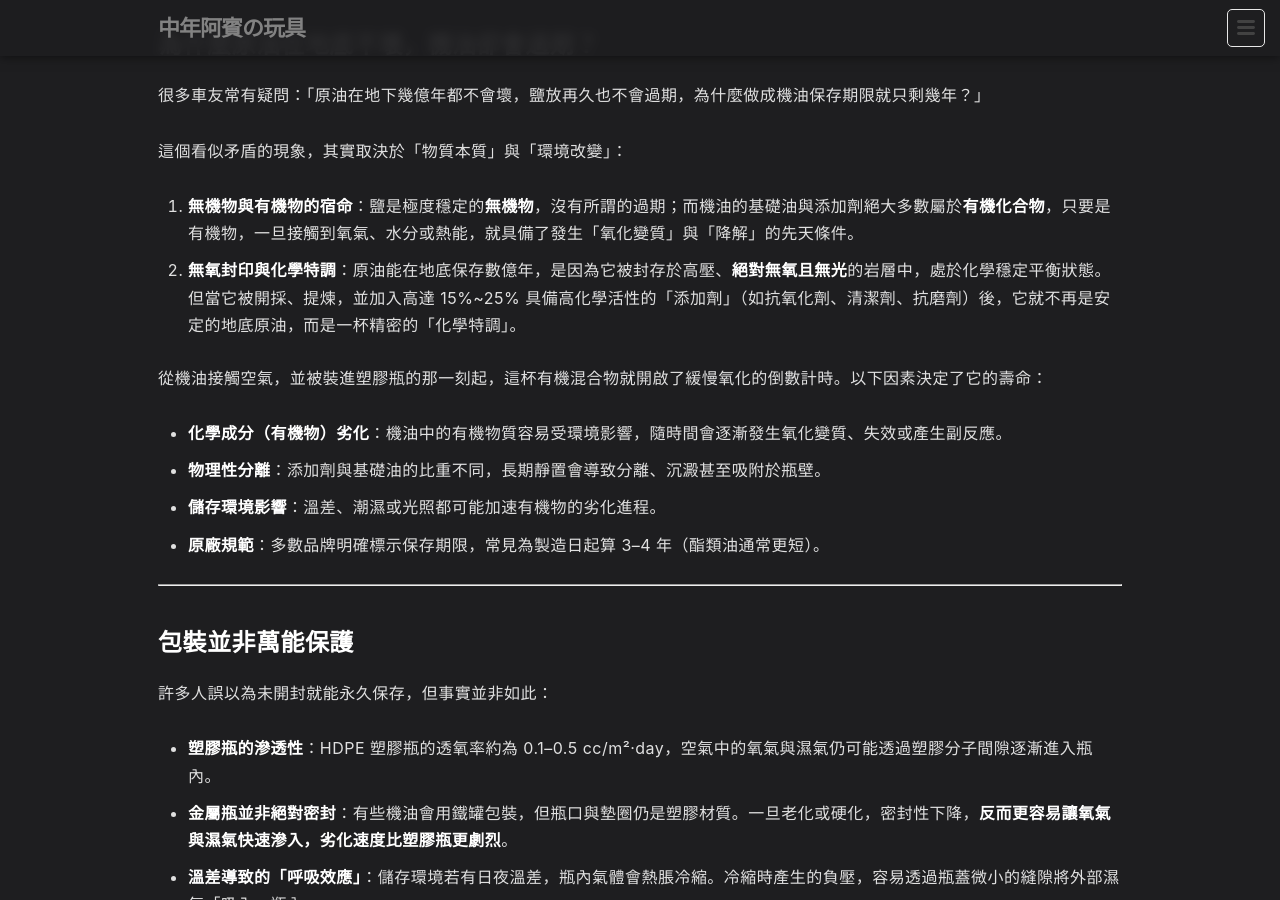
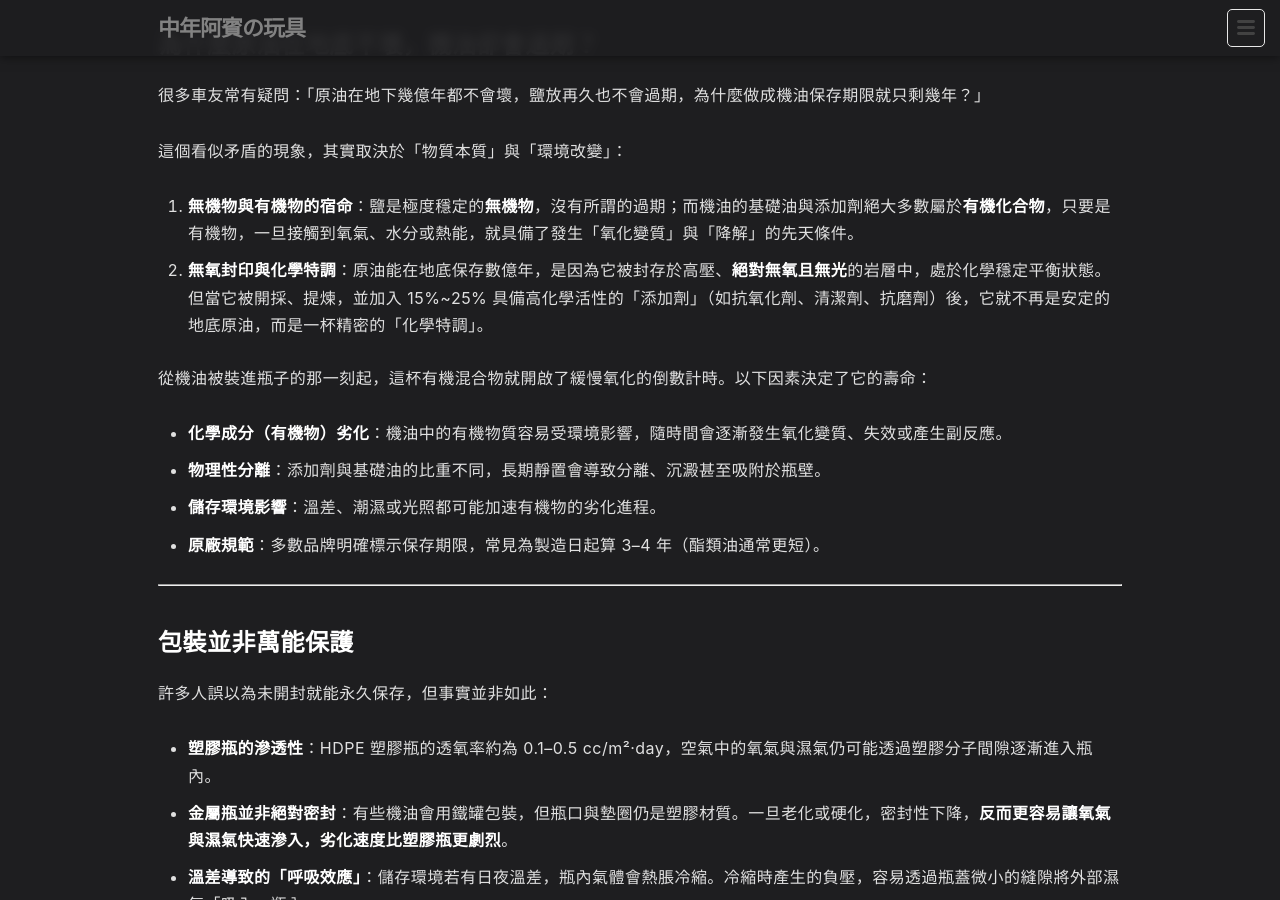
Before and after one commit to 1stbenz/1stbenz.github.io, a Jekyll site: the page built from _posts/zh/2025-07-13-oil-shelf-life.md, in a window 1280 px wide and 900 px high, scrolled down 310 px. Built offline with Jekyll 4.4.1, drawn with Linux system fonts in a browser that asks for light colours.

Commit message:
Update 2025-07-13-oil-shelf-life.md

```diff
--- a/_posts/zh/2025-07-13-oil-shelf-life.md
+++ b/_posts/zh/2025-07-13-oil-shelf-life.md
@@ -37,9 +37,9 @@ faq:
 
 這個看似矛盾的現象，其實取決於「物質本質」與「環境改變」：
 1. **無機物與有機物的宿命**：鹽是極度穩定的**無機物**，沒有所謂的過期；而機油的基礎油與添加劑絕大多數屬於**有機化合物**，只要是有機物，一旦接觸到氧氣、水分或熱能，就具備了發生「氧化變質」與「降解」的先天條件。
-2. **無氧封印與化學特調**：原油能在地底保存數億年，是因為它被封存於高壓、**絕對無氧且無光**的岩層中，處於化學穩定平衡狀態。但當它被開採、提煉，並加入高達 15%~25% 具備高化學活性的「添加劑」（如抗氧化劑、清潔劑、抗磨劑）後，它就不再是安定的地底原油，而是一杯精密的「化學特調」。
+2. **無氧封印與化學特調**：原油能在地底保存數億年，是因為它被封存於高壓、**絕對無氧且無光**的岩層中，處於化學穩定平衡狀態。但當它被開採、提煉，並加入 15%~25% 具備高化學活性的「添加劑」（如抗氧化劑、清潔劑、抗磨劑）後，它就不再是安定的地底原油，而是一杯精密的「化學特調」。
 
-從機油接觸空氣，並被裝進塑膠瓶的那一刻起，這杯有機混合物就開啟了緩慢氧化的倒數計時。以下因素決定了它的壽命：
+從機油被裝進瓶子的那一刻起，這杯有機混合物就開啟了緩慢氧化的倒數計時。以下因素決定了它的壽命：
 - **化學成分（有機物）劣化**：機油中的有機物質容易受環境影響，隨時間會逐漸發生氧化變質、失效或產生副反應。
 - **物理性分離**：添加劑與基礎油的比重不同，長期靜置會導致分離、沉澱甚至吸附於瓶壁。
 - **儲存環境影響**：溫差、潮濕或光照都可能加速有機物的劣化進程。
```
